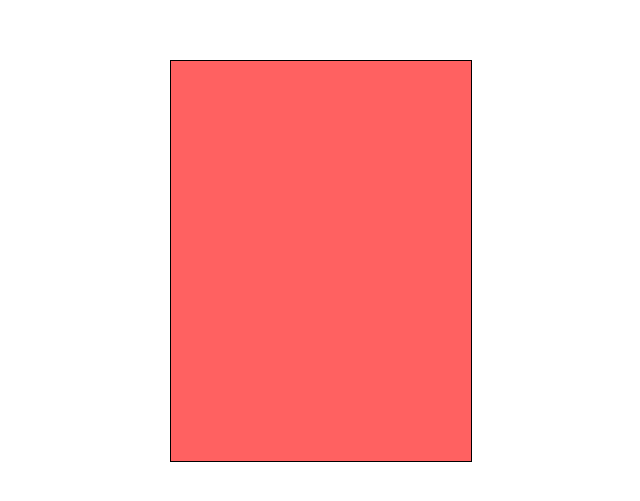
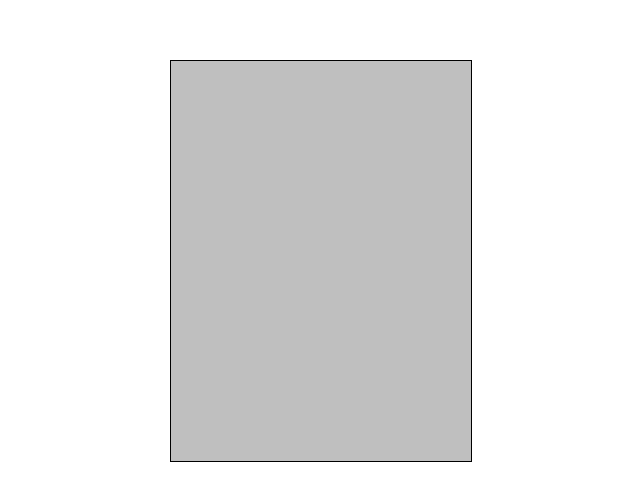
Before and after one commit to iwwwanow/artworks, a website: page learning/canvas/channels/index.html in a window 1280 px wide. Shown: the part 145-646 px from the top of the page, without its empty margins (319-959 px from the left). Drawn offline with Linux system fonts and the light colour scheme.

Commit message:
refactor(canvas): composition WIP

```diff
--- a/learning/canvas/channels/index.html
+++ b/learning/canvas/channels/index.html
@@ -11,6 +11,7 @@
       </div>
     </div>
 
+    <script src="static/scripts/composition.class.js"></script>
     <script src="static/scripts/channels.js"></script>
     <script src="static/scripts/main.js"></script>
   </body>
--- a/learning/canvas/channels/static/scripts/channels.js
+++ b/learning/canvas/channels/static/scripts/channels.js
@@ -1,75 +1,7 @@
 const CANVAS_ID = "channels-canvas";
-const IMAGE_WIDTH = 300;
-const IMAGE_HEIGHT = 400;
-
-const canvas = document.getElementById(CANVAS_ID);
-let ctx;
-
-if (canvas.getContext) {
-  ctx = canvas.getContext("2d");
-}
-
-const img = new Image();
-img.src = "assets/flowers.jpg";
-img.onload = () => {
-  ctx.drawImage(img, 0, 0, IMAGE_WIDTH, IMAGE_HEIGHT);
-  img.style.display = "none";
-
-  const imageData = ctx.getImageData(0, 0, canvas.width, canvas.height);
-  const redLayerArrayData = getRedLayerData(imageData.data);
-  const redLayerImageData = new ImageData(
-    redLayerArrayData,
-    IMAGE_WIDTH,
-    IMAGE_HEIGHT,
-  );
-
-  // setRedImageData(data);
-  // setGreenImageData(data);
-  // setBlueImageData(data);
-
-  ctx.putImageData(redLayerImageData, 0, 0);
-};
-
-const setRedImageData = (data) => {};
-
-const getRedLayerData = (data) => {
-  let output = data;
-  for (var i = 0; i < data.length; i += 4) {
-    const avg = (data[i] + data[i + 1] + data[i + 2]) / 3;
-    // const avg = (data[i + 1] + data[i + 2]) / 2;
-
-    // data[i] = 255;
-    // data[i + 1] = 255 - avg;
-    // data[i + 2] = 255 - avg;
-
-    output[i + 3] = data[i];
-    output[i] = 255;
-    output[i + 1] = 0;
-    output[i + 2] = 0;
-  }
-  return output;
-};
-
-const setGreenImageData = (data) => {
-  for (var i = 0; i < data.length; i += 4) {
-    var avg = (data[i + 1] + data[i + 2]) / 2;
-
-    data[i] = 255 - avg;
-    data[i + 1] = 255;
-    data[i + 2] = 255 - avg;
-  }
-};
-
-const setBlueImageData = (data) => {
-  for (var i = 0; i < data.length; i += 4) {
-    var avg = (data[i + 1] + data[i + 2]) / 2;
-
-    data[i] = avg;
-    data[i + 1] = avg;
-    data[i + 2] = 255;
-  }
-};
+const IMAGE_SRC = "assets/flowers.jpg";
 
 const drawChannelsProject = (img) => {
-  ctx.drawImage(img, 0, 0);
+  const composition = new Composition(CANVAS_ID, IMAGE_SRC);
+  composition.init();
 };
--- /dev/null
+++ b/learning/canvas/channels/static/scripts/composition.class.js
@@ -0,0 +1,71 @@
+const IMAGE_WIDTH = 300;
+const IMAGE_HEIGHT = 400;
+
+class Composition {
+  constructor(canvasId, imageSrc) {
+    this.canvasId = canvasId;
+    this.imageSrc = imageSrc;
+  }
+
+  init() {
+    this.#initCanvas();
+    this.#initImage();
+  }
+
+  #initCanvas() {
+    this.canvas = document.getElementById(this.canvasId);
+    if (this.canvas.getContext) {
+      this.ctx = this.canvas.getContext("2d");
+    }
+  }
+
+  #initImage() {
+    this.img = new Image();
+    this.img.src = this.imageSrc;
+    this.img.style.display = "none";
+    this.img.onload = this.#onImageLoadHander();
+  }
+
+  #onImageLoadHander() {
+    this.ctx.drawImage(this.img, 0, 0, IMAGE_WIDTH, IMAGE_HEIGHT);
+
+    const imageData = this.ctx.getImageData(
+      0,
+      0,
+      this.canvas.width,
+      this.canvas.height,
+    );
+    // const redLayerArrayData = getRedLayerData(imageData.data);
+    const redLayerArrayData = imageData.data.map((item) => 128);
+    console.log(redLayerArrayData);
+    const redLayerImageData = new ImageData(
+      redLayerArrayData,
+      IMAGE_WIDTH,
+      IMAGE_HEIGHT,
+    );
+
+    // setRedImageData(data);
+    // setGreenImageData(data);
+    // setBlueImageData(data);
+
+    this.ctx.putImageData(redLayerImageData, 0, 0);
+  }
+}
+
+const getRedLayerData = (data) => {
+  let output = data;
+  for (var i = 0; i < data.length; i += 4) {
+    const avg = (data[i] + data[i + 1] + data[i + 2]) / 3;
+    // const avg = (data[i + 1] + data[i + 2]) / 2;
+
+    // data[i] = 255;
+    // data[i + 1] = 255 - avg;
+    // data[i + 2] = 255 - avg;
+
+    output[i + 3] = data[i];
+    output[i] = 255;
+    output[i + 1] = 0;
+    output[i + 2] = 0;
+  }
+  return output;
+};
--- a/learning/canvas/channels/static/scripts/main.js
+++ b/learning/canvas/channels/static/scripts/main.js
@@ -1,3 +1,3 @@
 const bodyLoadHandler = () => {
-  // drawChannelsProject();
+  drawChannelsProject();
 };
```
